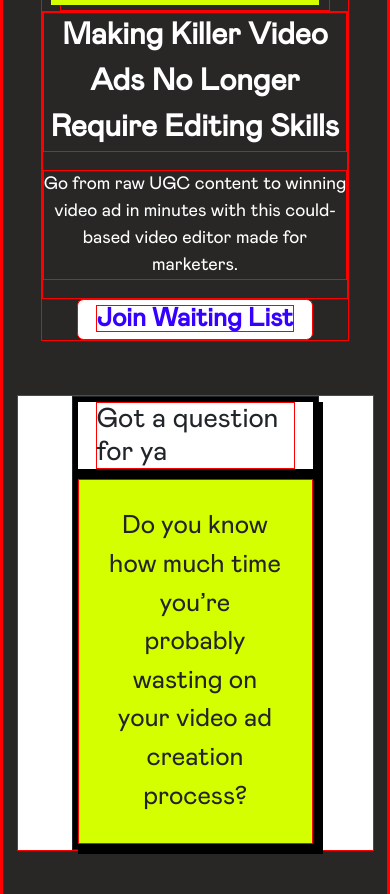
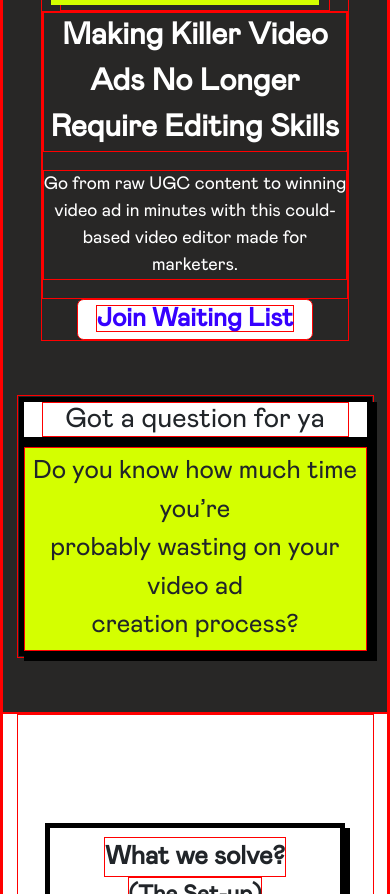
Before and after one commit to Ariel-Eitner/Aditor, a plain HTML site: page index.html in a window 390 px wide. Shown: the part 206-1100 px from the top of the page. Drawn offline with nearby package versions, Linux system fonts and the light colour scheme; files whose address does not match are found by name.

Commit message:
responsive

```diff
--- a/index.html
+++ b/index.html
@@ -45,7 +45,7 @@
                 </a>
             </button>
         </div>
-        <div class="border-lg border-dark-lg d-flex align-items-center justify-content-lg-start justify-content-center bg-white  mb-5 " data-aos="fade-up" data-aos-duration="1200">
+        <div class="d-none d-lg-flex border-lg border-dark-lg align-items-center justify-content-start bg-white   w-100 h-50" data-aos="fade-up" data-aos-duration="1200">
             <div class="border border-dark mx-5 ">
                 <div class="etiqueta bg-white px-3 ">
                     <h2 class="m-0">
@@ -61,13 +61,31 @@
                 </div>
             </div>
         </div>
+        <div class="d-lg-none border-lg border-dark-lg d-flex align-items-center justify-content-lg-start justify-content-center   mb-5 " data-aos="fade-up" data-aos-duration="1200">
+            <div class="border border-dark  ">
+                <div class="etiqueta bg-white px-3 ">
+                    <h2 class="m-0 text-center">
+                        Got a question for ya
+                    </h2>
+                </div>
+                <div class="etiqueta amarillo">
+                    <p class="fs-3 mb-0 p-1 text-center text-lg-start">
+                        Do you know how much time you’re <br>
+                        probably wasting on your video ad <br>
+                        creation process?
+                    </p>
+                </div>
+            </div>
+        </div>
+
+
     </div>
 
     <div class="container-fluid">
         <img class="position-absolute w-100 d-none d-lg-block " src="/img/fondo-1.png" alt="">
         <div class="d-flex justify-content-center pt-5 ">
             <div class="etiqueta d-flex flex-column align-items-center bg-white px-5 py-2 my-5" data-aos="fade-down" data-aos-duration="1200" >
-                <p class="fs-3 fw-bold  m-0">
+                <p class="fs-3 fw-bold  m-0 text-center">
                     What we solve?
                 </p>
                 <p class="fw-bold fs-5 m-0">
@@ -140,7 +158,7 @@
         </div>
 
         <div class="d-flex justify-content-center my-5">
-            <div class="mx-5" data-aos="flip-down" data-aos-duration="1200">
+            <div class="mx-2 mx-lg-5" data-aos="flip-down" data-aos-duration="1200">
                 <p class="text-center fs-4">
                     <span class="fs-4 text-decoration-line-through">
                         Easy: unpaid interns do all the work.
```
